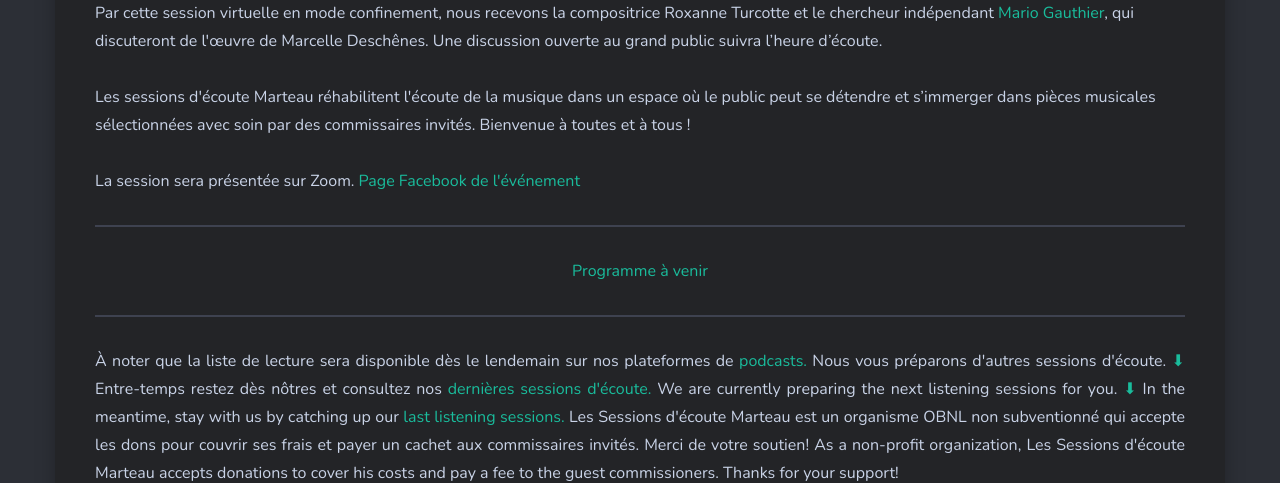
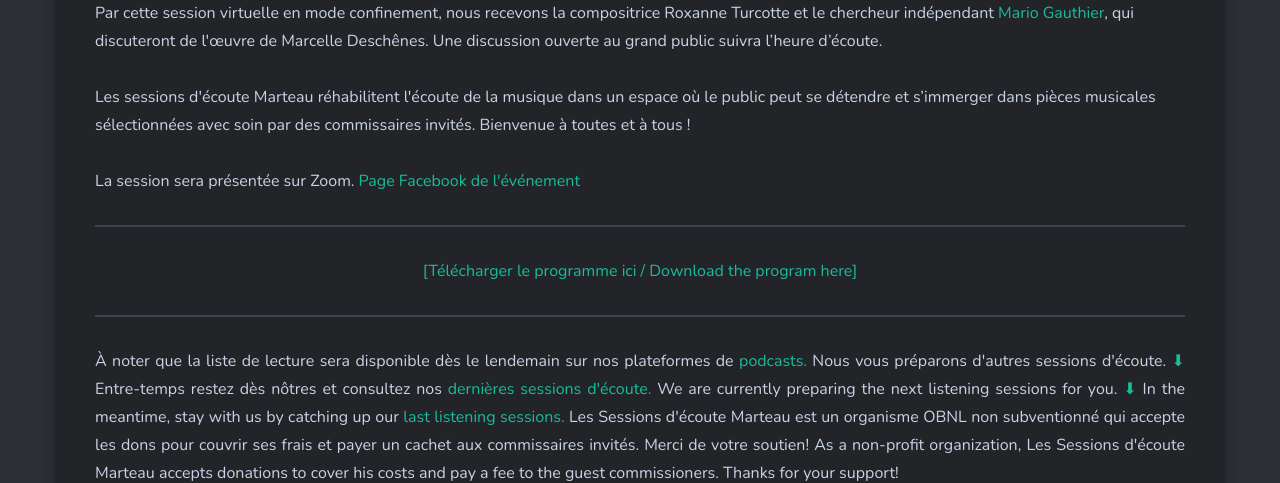
Before and after one commit to sessions-marteau/sessions-marteau-2.github.io, a Jekyll site: the page built from _pages/evenement-a-venir.md, in a window 1280 px wide and 900 px high, scrolled down 1367 px, cut to the strip 0-483 px from the top of the window. Built offline with Jekyll 4.4.1, drawn with Linux system fonts in a browser that asks for light colours; nearby versions of some CDN libraries.

Commit message:
Update evenement-a-venir.md

```diff
--- a/_pages/evenement-a-venir.md
+++ b/_pages/evenement-a-venir.md
@@ -72,7 +72,7 @@ La session sera présentée sur Zoom. <a href="https://www.facebook.com/events/1
 <hr>
 
 <DIV align="center">
-<a href="https://sessionsmarteau.com/uploads/session-009/program/Sessions-Marteau-009-Programme.pdf" download>Programme à venir </a>
+<a href="https://sessionsmarteau.com/uploads/session-009/program/Sessions-Marteau-009-Programme.pdf" download>[Télécharger le programme ici / Download the program here] </a>
 </DIV>
 <hr>
 
```
